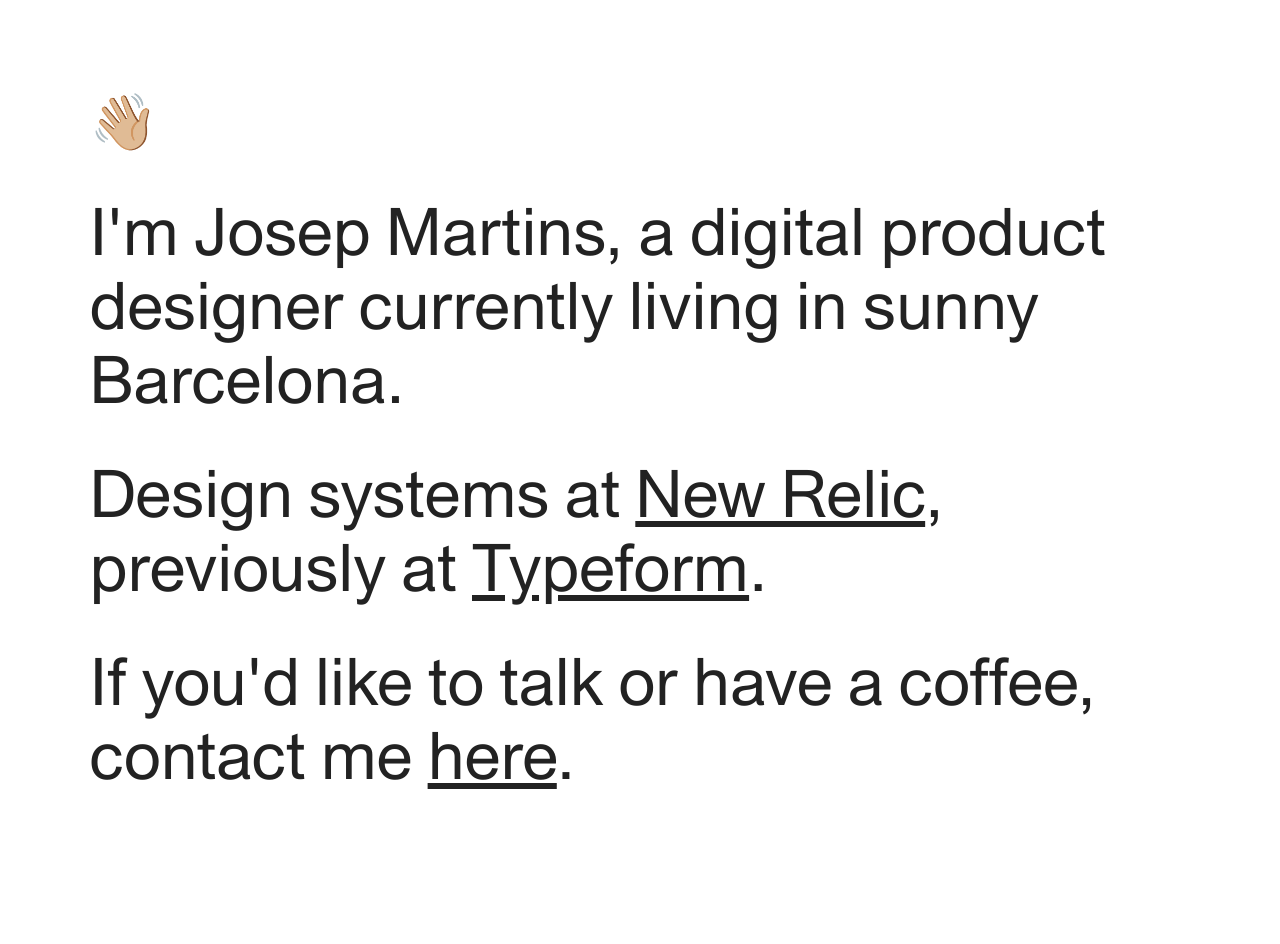
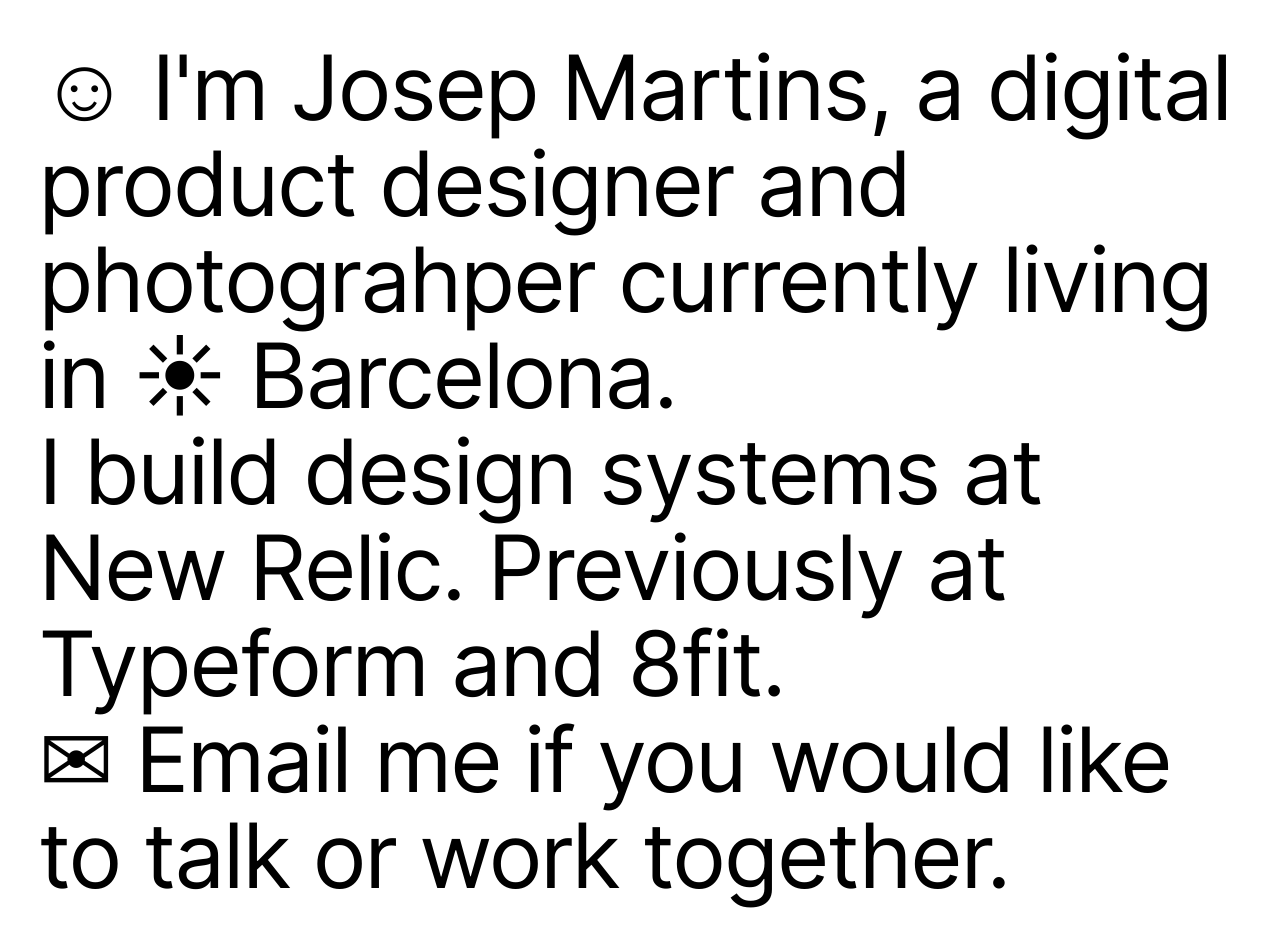
Before and after one commit to josepmartins/portfolio, a React (Create React App) app: page / in a window 1280 px wide. Before the commit the page ends 873 px from the top, so only its background shows below. Built offline with nearby package versions, Linux system fonts and the light colour scheme.

Commit message:
Inter font, description metatag, updated content in home page

```diff
--- a/public/index.html
+++ b/public/index.html
@@ -20,6 +20,7 @@
       Learn how to configure a non-root public URL by running `npm run build`.
     -->
     <title>Josep Martins</title>
+    <meta name="description" content="Digital product designer and photograhper from Barcelona."/>
   </head>
   <body>
     <noscript>
--- a/src/components/base-styles.js
+++ b/src/components/base-styles.js
@@ -1,24 +1,25 @@
 import { createGlobalStyle } from 'styled-components'
-import UnionRegularWoff from '../assets/fonts/Union-Regular.woff'
-import UnionRegularWoff2 from '../assets/fonts/Union-Regular.woff2'
+import InterRegularrWoff from '../assets/fonts/Inter-Regular.woff'
+import InterRegularrWoff2 from '../assets/fonts/Inter-Regular.woff2'
 
 const BaseStyles = createGlobalStyle`
-	@font-face {
-		font-family: 'Union';
-		src: url('${UnionRegularWoff2}') format('woff2'),
-				 url('${UnionRegularWoff}') format('woff');
+  @font-face {
+		font-family: 'Inter';
+		src: url('${InterRegularrWoff}') format('woff2'),
+				 url('${InterRegularrWoff2}') format('woff');
 		font-weight: 400;
 	}
 
-  html {
-    font-size: 100%;
+  html, body {
+    font-size: 18px;
     line-height: 1.25;
   }
 
   body {
-    font-family: 'Union', -apple-system, BlinkMacSystemFont, sans-serif;
-    color: #222;
+    font-family: 'Inter', -apple-system, BlinkMacSystemFont, sans-serif;
+    color: black;
     font-weight: 400;
+    font-style: normal;
     margin: 0;
     padding: 0;
 
@@ -55,7 +56,15 @@
   }
 
   a{
-    color: #222;
+    color: inherit;
+    text-decoration: none;
+
+    &:hover {
+      text-decoration: underline;
+      text-decoration-style: wavy;
+      text-decoration-color: blue;
+      text-decoration-thickness: from-font;
+    }
   }
 `
 
--- a/src/pages/home.js
+++ b/src/pages/home.js
@@ -1,35 +1,28 @@
 import React from 'react'
 import styled from 'styled-components'
-import { makeTextSize } from '../variables'
 
-const Content = styled.div`
-  ${makeTextSize(40, 50, 56, 72)};
-  line-height: 1.125;
-  margin-bottom: 5vh;
+const Content = styled.h1`
+  font-size: clamp(3rem, 10vw, 5rem);
+  line-height: 5.33333rem;
+  letter-spacing: -0.1111111111111111rem;
 `
 const Wrapper = styled.div`
   width: 100%;
-  max-width: 1440px;
-  margin: 10vh auto;
-  padding: 0 7vw;
+  padding: 5vh 3vw;
 `
 
 const Home = () => (
   <Wrapper>
-    <Content kind='h1'>
-      <small role="img" aria-label="emoji">👋🏼</small>
-    </Content>
-
     <Content>
-      I'm Josep Martins, a digital product designer currently living in sunny Barcelona.
-    </Content>
-
-    <Content>
-      Design systems at <a target='_blank' rel="noopener noreferrer" href='https://newrelic.com/'>New Relic</a>, previously at <a target='_blank' rel="noopener noreferrer" href='https://typeform.com/'>Typeform</a>.
-    </Content>
-
-    <Content>
-      If you'd like to talk or have a coffee, contact me <a target='_blank' rel="noopener noreferrer" href='mailto:jsp.mrtns@gmail.com'>here</a>.
+      <p>
+        ☺ I'm Josep Martins, a digital product designer and <a target='_blank' rel="noopener noreferrer" href='https://www.instagram.com/josepmartins/'>photograhper</a> currently living in ☀ Barcelona.
+      </p>
+      <p>
+        I build design systems at <a target='_blank' rel="noopener noreferrer" href='https://newrelic.com/'>New Relic</a>. Previously at <a target='_blank' rel="noopener noreferrer" href='https://typeform.com/'>Typeform</a> and <a target='_blank' rel="noopener noreferrer" href='https://8fit.com/'>8fit</a>.
+      </p>
+      <p>
+        ✉ <a target='_blank' rel="noopener noreferrer" href='mailto:jsp.mrtns@gmail.com'>Email me</a> if you would like to talk or work together.
+      </p>
     </Content>
   </Wrapper>
 )
```
Also changed, not shown: src/App.js (line endings or trailing spaces), src/assets/fonts/Inter-Regular.woff (added), src/assets/fonts/Inter-Regular.woff2 (added), src/variables.js (line endings or trailing spaces).
